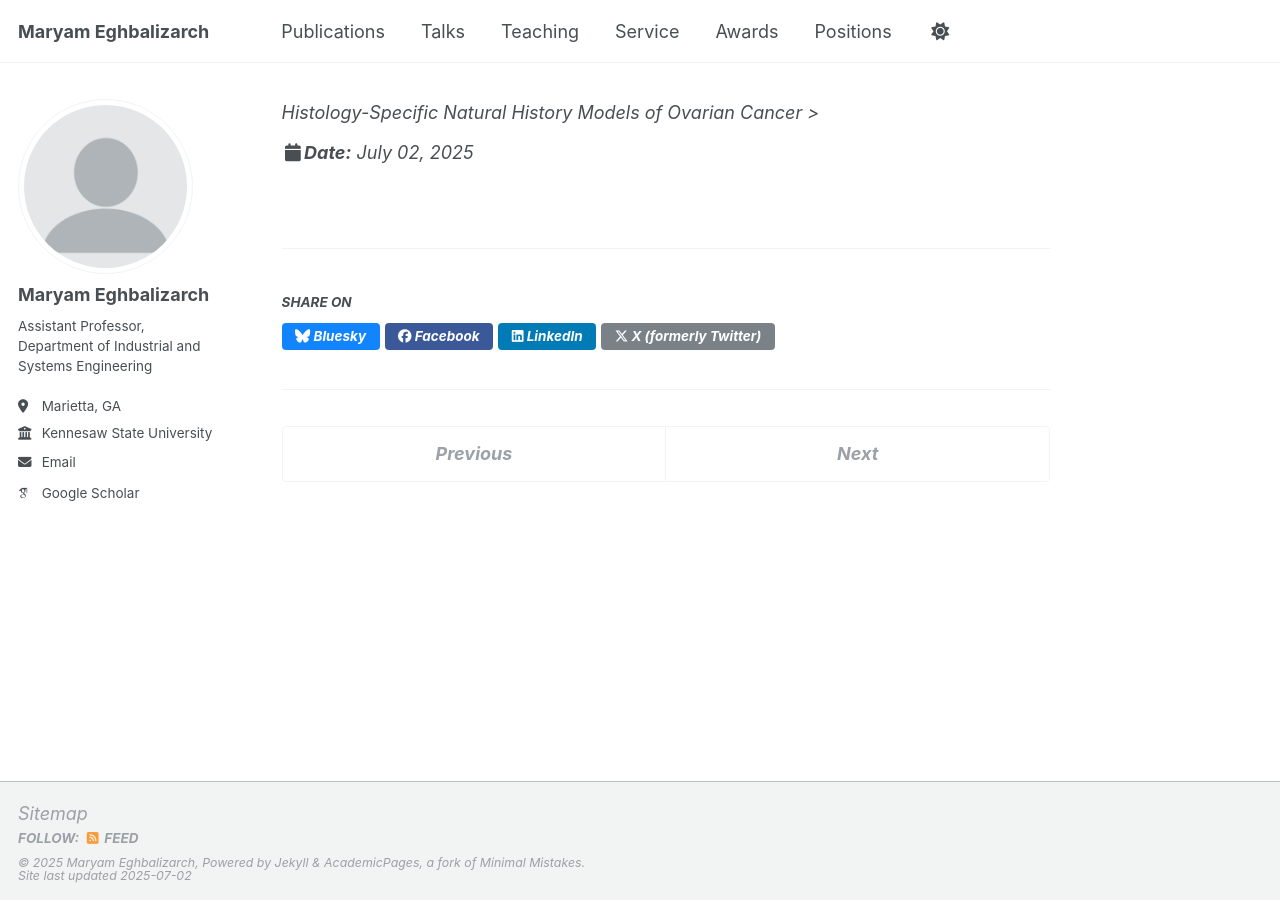
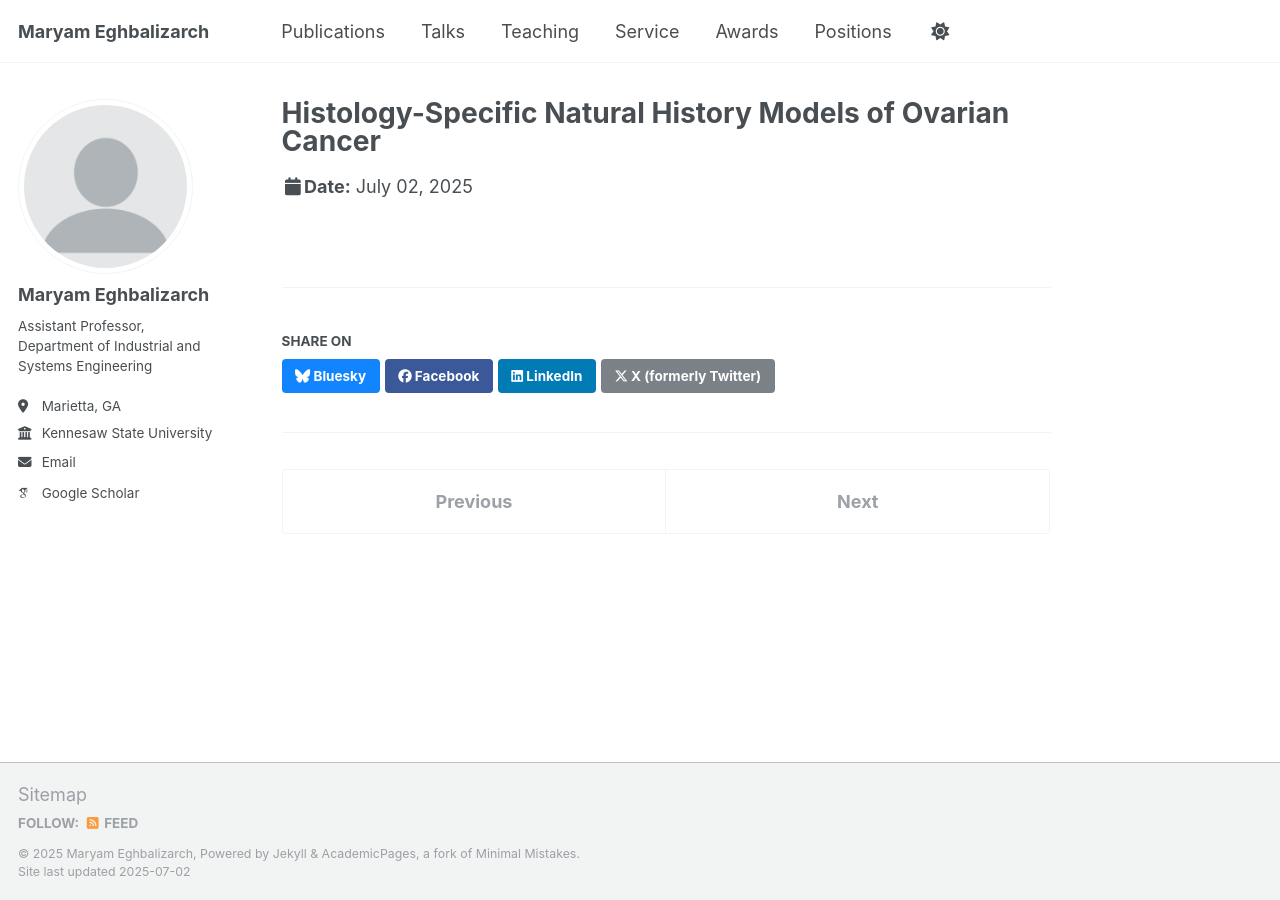
Before and after one commit to meghbalizarch/meghbalizarch.github.io, a Jekyll site: the page built from _talks/talk4.md, in a window 1280 px wide. Built offline with Jekyll 4.4.1, drawn with Linux system fonts in a browser that asks for light colours; some web fonts are replaced; a script that is not in the unit is left out.

Commit message:
Update talk.html

```diff
--- a/_layouts/talk.html
+++ b/_layouts/talk.html
@@ -26,7 +26,7 @@ layout: default
     <div class="page__inner-wrap">
       {% unless page.header.overlay_color or page.header.overlay_image %}
         <header>
-          {% if page.title %}  <i class="page__title" itemprop="headline"> {{ page.title | markdownify | remove: "<p>" | remove: "</p>" }} >{% endif %}
+          {% if page.title %}<h1 class="page__title" itemprop="headline">{{ page.title | markdownify | remove: "<p>" | remove: "</p>" }}</h1>{% endif %}
           {% if page.read_time %}
             <p class="page__meta"><i class="fa fa-clock" aria-hidden="true"></i> {% include read-time.html %}</p>
           {% endif %}
```
